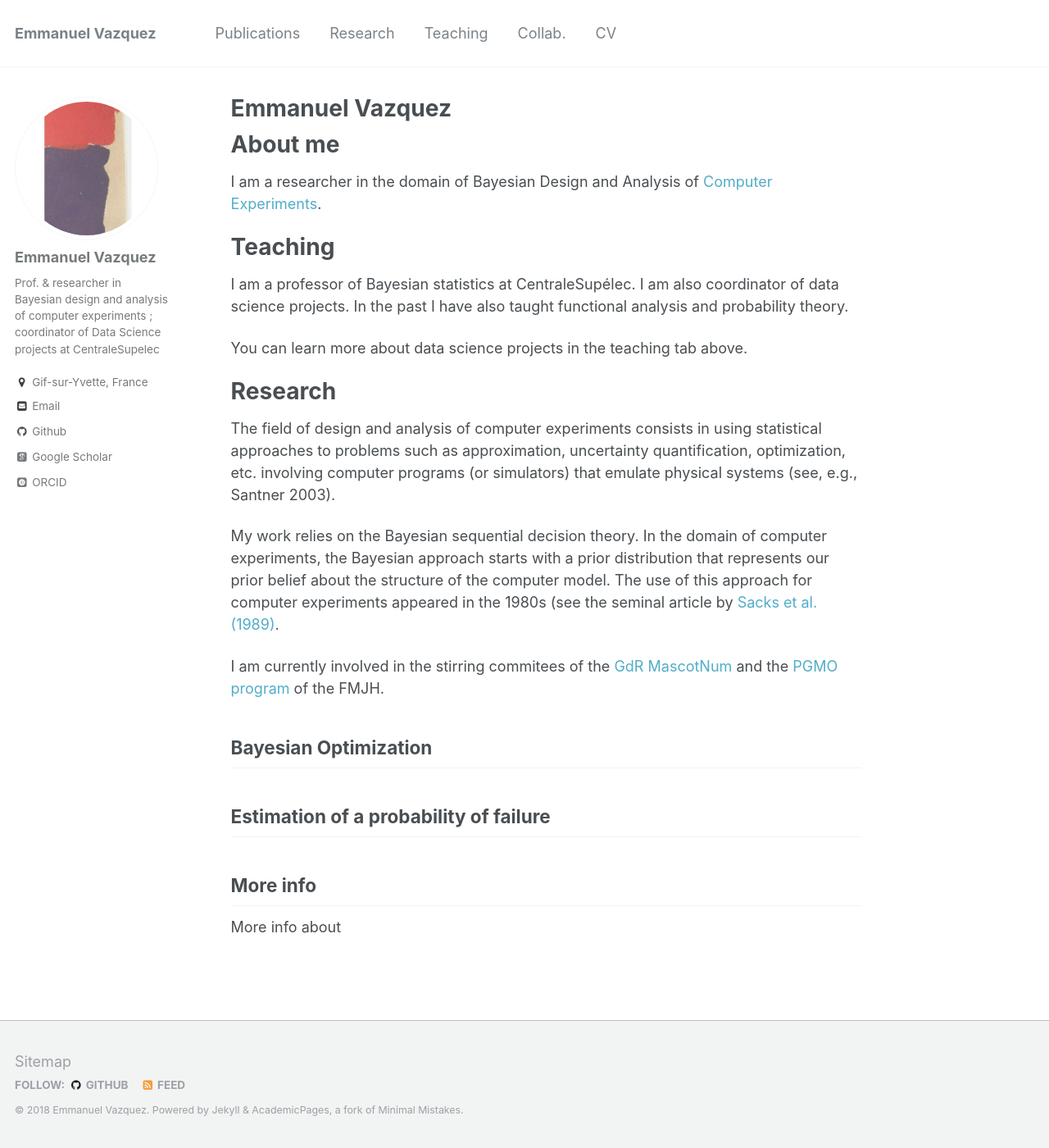
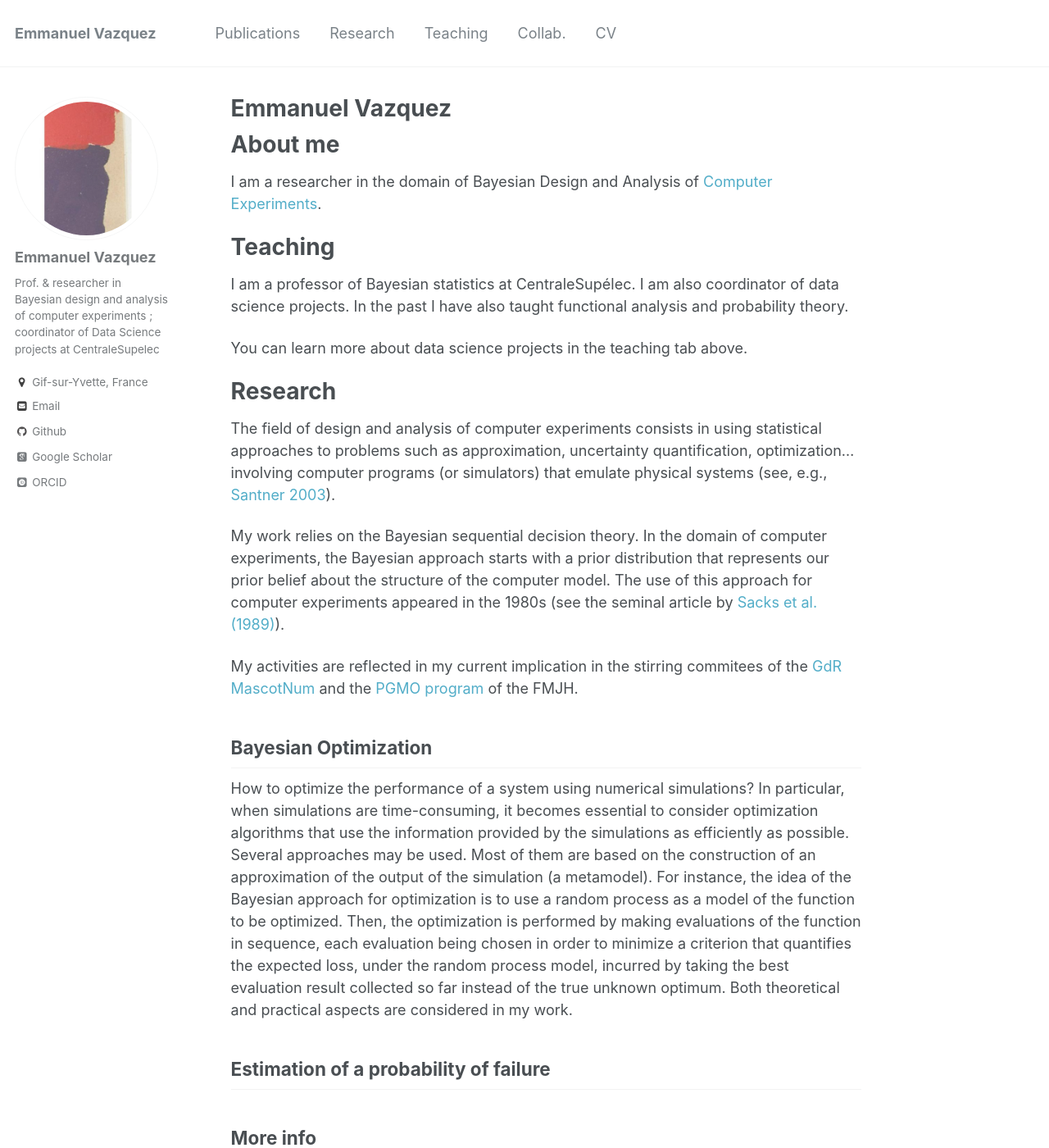
Before and after one commit to emvazquez/emvazquez.github.io, a Jekyll site: the page built from _pages/about.md, in a window 1280 px wide and 1400 px high. Shown: the whole window at 82% size. Built offline with Jekyll 4.4.1, drawn with Linux system fonts in a browser that asks for light colours; some web fonts are replaced.

Commit message:
Update about.md

```diff
--- a/_pages/about.md
+++ b/_pages/about.md
@@ -24,14 +24,16 @@ You can learn more about data science projects in the teaching tab above.
 Research
 ======
 
-The field of design and analysis of computer experiments consists in using statistical approaches to problems such as  approximation, uncertainty quantification, optimization, etc. involving computer programs (or simulators) that emulate physical systems (see, e.g., Santner 2003).
+The field of design and analysis of computer experiments consists in using statistical approaches to problems such as  approximation, uncertainty quantification, optimization... involving computer programs (or simulators) that emulate physical systems (see, e.g., [Santner 2003](https://www.springer.com/fr/book/9780387954202)).
 
-My work relies on the Bayesian sequential decision theory.  In the domain of computer experiments, the Bayesian approach starts with a prior distribution that represents our prior belief about the structure of the computer model. The use of this approach  for computer experiments appeared in the 1980s (see the seminal article by [Sacks et al. (1989)](https://projecteuclid.org/euclid.ss/1177012413).
+My work relies on the Bayesian sequential decision theory.  In the domain of computer experiments, the Bayesian approach starts with a prior distribution that represents our prior belief about the structure of the computer model. The use of this approach  for computer experiments appeared in the 1980s (see the seminal article by [Sacks et al. (1989)](https://projecteuclid.org/euclid.ss/1177012413)).
 
-I am currently involved in the stirring commitees of the [GdR MascotNum](http://www.gdr-mascotnum.fr) and the [PGMO program](https://www.fondation-hadamard.fr/PGMO) of the FMJH.
+My activities are reflected in my current implication in the stirring commitees of the [GdR MascotNum](http://www.gdr-mascotnum.fr) and the [PGMO program](https://www.fondation-hadamard.fr/PGMO) of the FMJH.
 
 Bayesian Optimization
 ------
+
+How to optimize the performance of a system using numerical simulations? In particular, when simulations are time-consuming, it becomes essential to consider optimization algorithms that use the information provided by the simulations as efficiently as possible. Several approaches may be used. Most of them are based on the construction of an approximation of the output of the simulation (a metamodel). For instance, the idea of the Bayesian approach for optimization is to use a random process as a model of the function to be optimized. Then, the optimization is performed by making evaluations of the function in sequence, each evaluation being chosen in order to minimize a criterion that quantifies the expected loss, under the random process model, incurred by taking the best evaluation result collected so far instead of the true unknown optimum. Both theoretical and practical aspects are considered in my work.
 
 Estimation of a probability of failure
 ------
```
